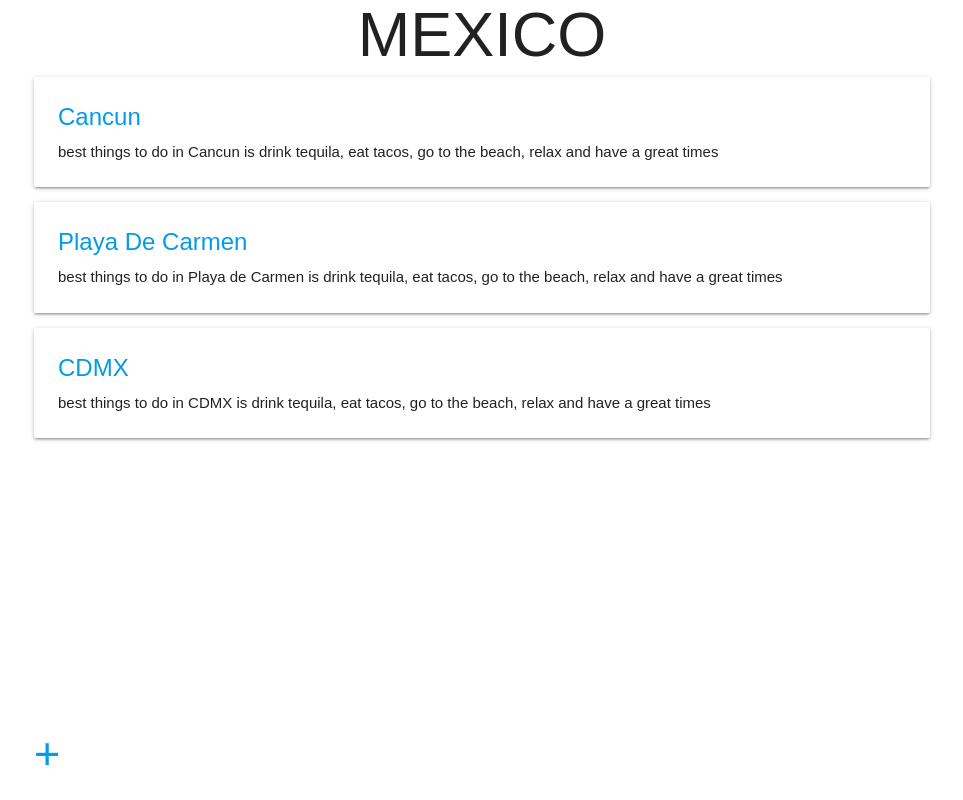
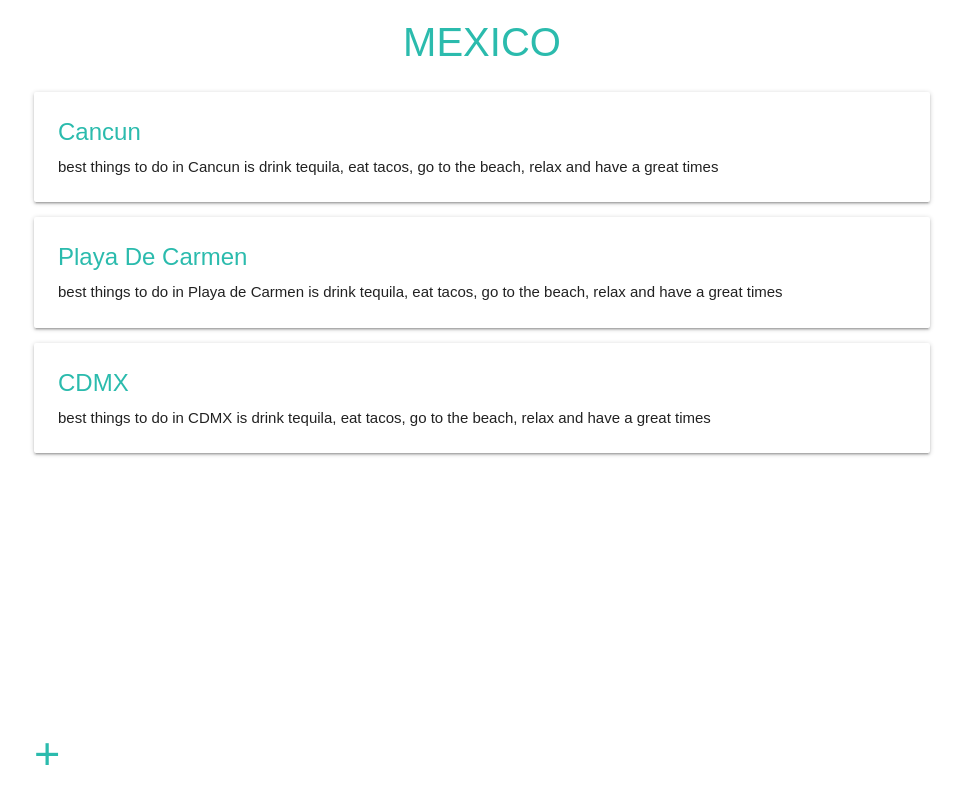
Before and after one commit to olessiap/travel-log, a React (Create React App) app: page / in a window 1280 px wide. Shown: the whole page, without its empty margins (158-1121 px from the left). Built offline with nearby package versions, Linux system fonts and the light colour scheme.

Commit message:
added new city form and saving it in local state

```diff
--- a/package.json
+++ b/package.json
@@ -4,11 +4,12 @@
   "private": true,
   "dependencies": {
     "bootstrap": "^4.3.1",
-    "materialize-css": "^1.0.0-rc.2",
+    "jquery": "^3.4.1",
+    "materialize-css": "^1.0.0",
     "react": "^16.12.0",
     "react-bootstrap": "^1.0.0-beta.16",
     "react-dom": "^16.12.0",
-    "react-materialize": "^3.5.0",
+    "react-materialize": "^3.5.5",
     "react-redux": "^7.1.3",
     "react-router": "^5.1.2",
     "react-router-dom": "^5.1.2",
--- a/public/index.html
+++ b/public/index.html
@@ -3,11 +3,11 @@
   <head>
     <meta charset="utf-8" />
     <link rel="icon" href="%PUBLIC_URL%/favicon.ico" />
-
-    <link rel="stylesheet" href="https://fonts.googleapis.com/icon?family=Material+Icons">
-    <link rel="stylesheet" href="https://cdnjs.cloudflare.com/ajax/libs/materialize/1.0.0-rc.2/css/materialize.min.css">
     <meta name="viewport" content="width=device-width, initial-scale=1" />
-    <meta name="theme-color" content="#000000" />
+     <!--Import Google Icon Font-->
+     <link href="https://fonts.googleapis.com/icon?family=Material+Icons" rel="stylesheet">
+     <!-- Compiled and minified CSS -->
+     <link rel="stylesheet" href="https://cdnjs.cloudflare.com/ajax/libs/materialize/1.0.0-beta/css/materialize.min.css">
     <meta
       name="description"
       content="Web site created using create-react-app"
@@ -29,7 +29,7 @@
       To create a production bundle, use `npm run build` or `yarn build`.
     -->
     <!--JavaScript at end of body for optimized loading-->
-    <script type="text/jsx" src="js/materialize.min.js"></script>
+    <script src="https://cdnjs.cloudflare.com/ajax/libs/materialize/1.0.0-beta/js/materialize.min.js"></script>
 
   </body>
 </html>
--- a/src/CityPage.js
+++ b/src/CityPage.js
@@ -4,9 +4,9 @@ import { connect } from 'react-redux'
 export class CityPage extends Component {
   render() {
     const city = this.props.city ? (
-      <div className="post" key={this.props.city.id}>
-        <h4 className="center">{this.props.city.name}</h4>
-        <p>{this.props.city.body}</p>
+      <div className="container section post card-content" key={this.props.city.id}>
+        <h4 className="center card-title">{this.props.city.title}</h4>
+        <p>{this.props.city.content}</p>
       </div>
     ) : (
       <div className="center">Loading cities...</div>
@@ -23,7 +23,7 @@ export class CityPage extends Component {
 const mapStateToProps = (state, ownProps) => {
   let id = Math.round(ownProps.match.params.city_id)
   return {
-    city:state.cities.find(city => city.id === id)
+    city:state.cityR.cities.find(city => city.id === id)
     }
 }
 
--- a/src/CountryPage.js
+++ b/src/CountryPage.js
@@ -4,6 +4,7 @@ import { connect } from 'react-redux'
 
 export class CountryPage extends Component {
   render() {
+    console.log(this.props)
     const { cities } = this.props
     const cityList = cities.length ? (
       this.props.cities.map(city => {
@@ -11,9 +12,9 @@ export class CountryPage extends Component {
         <div className="post card" key={city.id}>
           <div className="card-content">
             <Link to={'/' + city.id}>
-              <span className="card-title">{city.name}</span>
+              <span className="card-title">{city.title}</span>
             </Link>
-            <p>{city.body}</p>
+            <p>{city.content}</p>
           </div>
         </div>
       )
@@ -23,7 +24,7 @@ export class CountryPage extends Component {
     )
     return (
       <div className="container">
-        <h1 className="card-title center">MEXICO</h1>
+        <h1 className="card-title center country-title">MEXICO</h1>
           {cityList}
         <div className="footer">
           <Link to={'/new'}>
@@ -38,7 +39,7 @@ export class CountryPage extends Component {
 
 const mapStateToProps = (state) => {
   return {
-    cities:state.cities
+    cities:state.cityR.cities
   }
 }
 
--- a/src/NewCity.js
+++ b/src/NewCity.js
@@ -1,20 +1,59 @@
 import React from 'react'
+import { connect } from 'react-redux'
+import { handleTextChange } from './redux/actions.js'
+import $ from 'jquery'
+
+
+// $(document).ready(function() {
+//   Materialize.updateTextFields();
+// });
 
 class NewCity extends React.Component {
 
   handleChange = (e) => {
-    console.log(e.target.value)
+   console.log(e.target.value)
+    this.setState({
+      [e.target.id]:e.target.value,
+      id: Math.floor(Math.random() * (1000 - 1)),
+      userId:Math.floor(Math.random() * (1000 - 1))
+    })
+  }
+  handleSubmit = (e) => {
+    e.preventDefault()
+    console.log(this.state)
   }
   render() {
     return (
-      <div>
-        <form>
-          <input type="text" name="city" onChange={this.handleChange}/>
-          <textarea type="text" name="body" onChange={this.handleChange}/>
+      <div className="container">
+        <form onSubmit={this.handleSubmit} className="white">
+          <h5 className="grey-text text-darken-3">New City</h5>
+          <div className="input-field">
+            <label htmlFor="city">City</label>
+            <input type="text" id="city" onChange={this.handleChange}/>
+          </div>
+          <div className="input-field">
+            <label htmlFor="content">City Notes</label>
+            <textarea id="content" className="materialize-textarea" onChange={this.handleChange}></textarea>
+          </div>
+          <div className="input-field">
+            <button className="btn pink center">Save</button>
+          </div>
         </form>
       </div>
     )
   }
 }
 
-export default NewCity
+const mapStateToProps = (state) => {
+  return {
+    currentCity: state.cityR.currentCity
+  }
+}
+
+const mapDispatchToProps = (dispatch) => {
+  return {
+    handleTextChange: (e) => dispatch(handleTextChange(e))
+  }
+}
+
+export default connect(mapStateToProps, mapDispatchToProps)(NewCity)
--- a/src/index.css
+++ b/src/index.css
@@ -65,6 +65,11 @@ img {
     height: 100%;
     position:relative;
 }
+
+.App {
+  height:100%;
+}
+
 .country-title {
     font-size:40px;
     padding:20px;
@@ -81,3 +86,23 @@ img {
     text-align:center;
     padding-right:10px;
 }
+
+textarea {
+  width:100%;
+  height:200px;
+}
+
+.country-title, .card-title {
+  color:#2bbbad;
+}
+
+a {
+  color:#2bbbad;
+}
+
+form {
+  padding:20px;
+}
+form button, form h5 {
+  margin:10px 0;
+}
--- a/src/redux/actions.js
+++ b/src/redux/actions.js
@@ -0,0 +1,12 @@
+export const handleTextChange= (e) => {
+  return {
+    type: "HANDLE_TEXT_CHANGE",
+    payload: e
+  }
+}
+
+export const addNewCity = () => {
+  return {
+    type: "ADD_NEW_CITY"
+  }
+}
--- /dev/null
+++ b/src/redux/reducers/cityReducer.js
@@ -0,0 +1,46 @@
+const initState = {
+  cities:[
+    {
+      id:1,
+      userId:1,
+      title:"Cancun",
+      content:"best things to do in Cancun is drink tequila, eat tacos, go to the beach, relax and have a great times"
+    },
+    {
+      id:2,
+      userId:1,
+      title:"Playa De Carmen",
+      content:"best things to do in Playa de Carmen is drink tequila, eat tacos, go to the beach, relax and have a great times"
+    },
+    {
+      id:3,
+      userId:1,
+      title:"CDMX",
+      content:"best things to do in CDMX is drink tequila, eat tacos, go to the beach, relax and have a great times"
+    }
+  ],
+  currentCity: {
+    id:null,
+    userId:null,
+    title:null,
+    content:null
+  }
+}
+
+const cityReducer = (state = initState, action) => {
+  switch (action.type) {
+    case "HANDLE_TEXT_CHANGE":
+      return {
+        ...state,
+        currentCity: ["test"]
+      }
+    case "ADD_NEW_CITY":
+      return {
+        ...state,
+        cities: this.state.cities.push(this.state.currentCity)
+      }
+    default: return state
+  }
+}
+
+export default cityReducer
--- a/src/redux/reducers/rootReducer.js
+++ b/src/redux/reducers/rootReducer.js
@@ -1,28 +1,8 @@
-const initState = {
-  cities:[
-    {
-      id:1,
-      userId:1,
-      name:"Cancun",
-      body:"best things to do in Cancun is drink tequila, eat tacos, go to the beach, relax and have a great times"
-    },
-    {
-      id:2,
-      userId:1,
-      name:"Playa De Carmen",
-      body:"best things to do in Playa de Carmen is drink tequila, eat tacos, go to the beach, relax and have a great times"
-    },
-    {
-      id:3,
-      userId:1,
-      name:"CDMX",
-      body:"best things to do in CDMX is drink tequila, eat tacos, go to the beach, relax and have a great times"
-    }
-  ]
-}
+import cityReducer from './cityReducer'
+import { combineReducers } from 'redux'
 
-const rootReducer = (state = initState, action) => {
-  return state
-}
+const rootReducer = combineReducers({
+  cityR:cityReducer
+})
 
 export default rootReducer
```
Also changed, not shown: src/redux/controllers.js (deleted), 1 other file (tests, documents, lock files or other folders).
